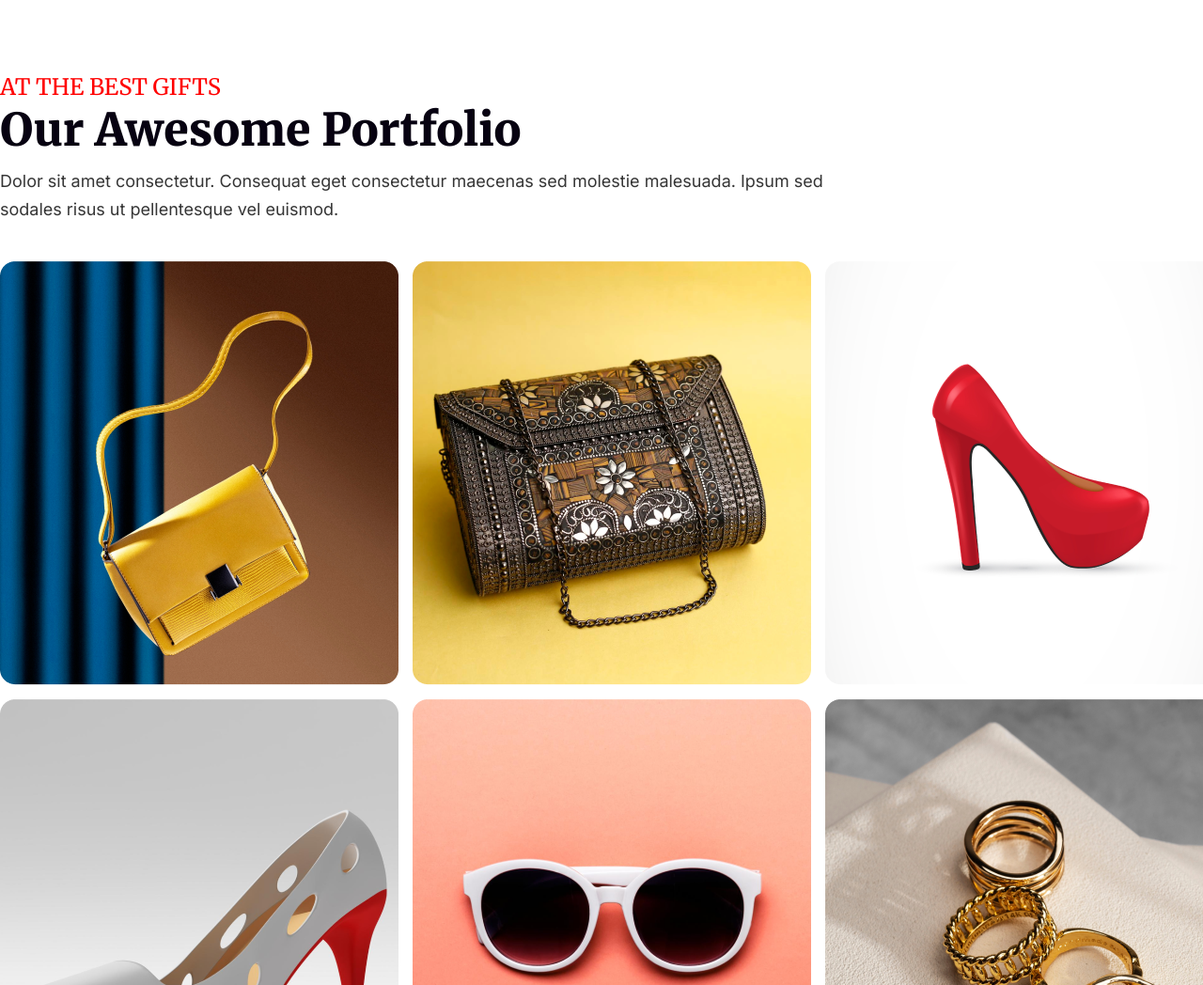
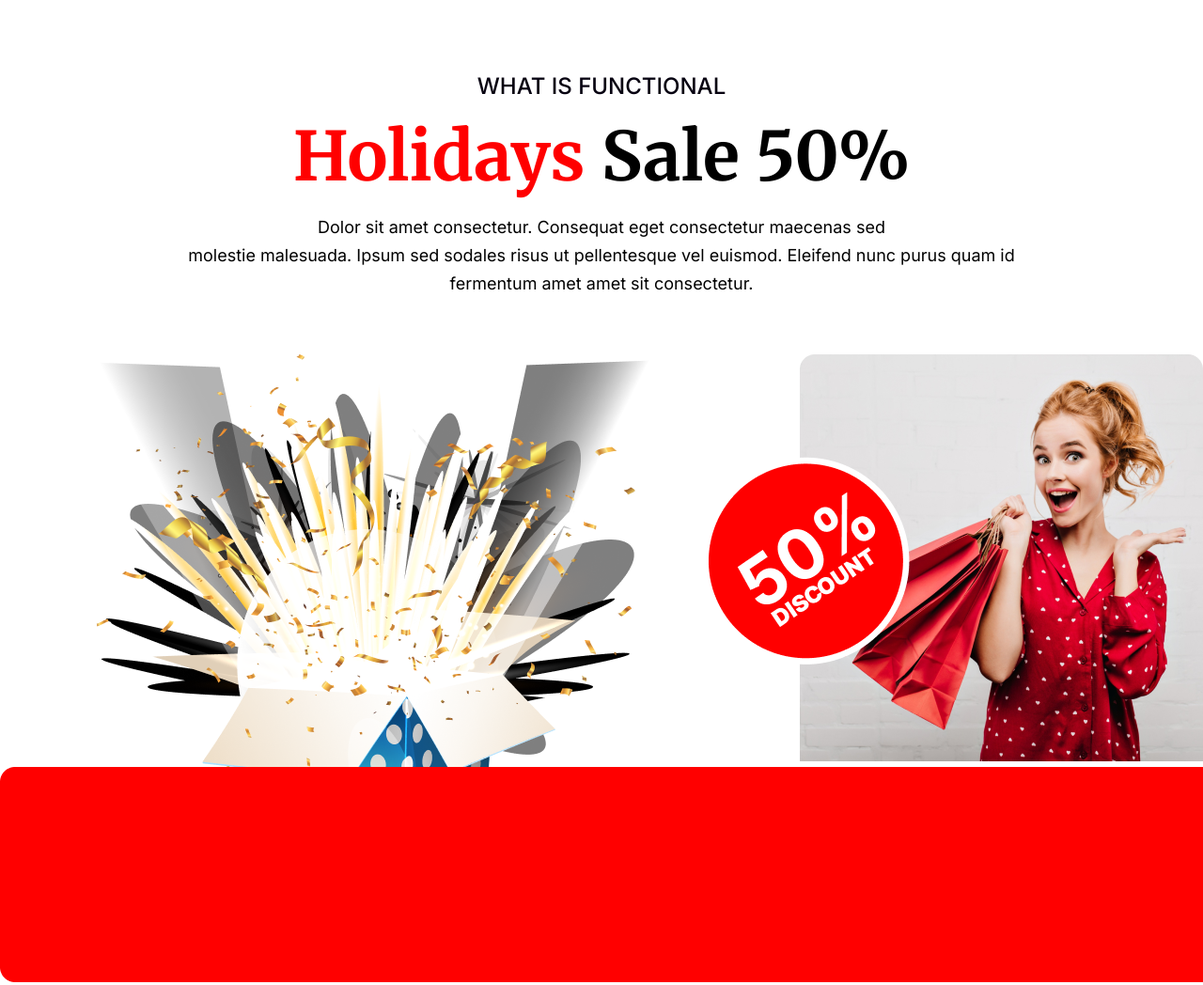
Before and after one commit to anait31/new-year-celebrations, a plain HTML site: page index.html in a window 1280 px wide. Shown: the part 3060-4108 px from the top of the page at 94% size. Drawn offline with Linux system fonts and the light colour scheme.

Commit message:
Semi Final

```diff
--- a/css/style.css
+++ b/css/style.css
@@ -277,7 +277,56 @@ ing-soon-items h5 {
 }
 
 /* =============================================================
-    8. Portfolio Section
+    8. Holiday Sale Section
+================================================================*/
+.sale-intro {
+    text-align: center;
+
+}
+.sale-intro h5 {
+    color: #070211;
+}
+.sale-intro h2 {
+    color: #F00;
+    margin: 15px 0;
+
+}
+.sale-intro span {
+    color: #000;
+}
+
+.sale-intro p {
+    color: #000;
+}
+
+.image-box {
+    position: relative;
+    margin-top: 60px;
+}
+
+.girl {
+    position: absolute;
+    top: 0;
+    right: 0;
+}
+.discount {
+    position: absolute;
+    top: 10%;
+    left: 55%;
+}
+.red-shape {
+    position: absolute;
+    right: 0;
+    bottom: 0;
+    left: 0;
+
+}
+.bonus-box {
+    z-index: -1;
+}
+
+/* =============================================================
+    9. Portfolio Section
 ================================================================*/
 .portfolio-info h5 {
     font-family: 'Merriweather', serif;
@@ -306,7 +355,7 @@ ing-soon-items h5 {
 }
 
 /* =============================================================
-    8. Subscribe Section
+    9. Subscribe Section
 ================================================================*/
 #subscribe .row {
     background: rgba(255, 0, 0, 0.05);
@@ -346,7 +395,7 @@ ing-soon-items h5 {
     margin-left: -5px;
 }
 /* =============================================================
-    9. Footer Section
+    10. Footer Section
 ================================================================*/
 footer {
     background-color: #070211;
--- a/index.html
+++ b/index.html
@@ -48,7 +48,8 @@
                 <div class="welcome-container">
                     <div class="welcome-items welcome-text-items">
                         <h3>Welcome to <br>midnight party</h3>
-                    <p>Dolor sit amet consectetur. Consequat eget consectetur maecenas sed molestie malesuada. Ipsum sed
+                        <p>Dolor sit amet consectetur. Consequat eget consectetur maecenas sed molestie malesuada. Ipsum
+                            sed
                             sodales risus ut pellentesque vel euismod. </p>
                         <a class="btn btn-full" href="#">Join Now</a>
                     </div>
@@ -83,7 +84,8 @@
                     <div class="coming-soon-items">
                         <h5>New Best Offer</h5>
                         <h4>Coming Soon</h4>
-                    <p>Dolor sit amet consectetur. Consequat eget consectetur maecenas sed molestie malesuada. Ipsum sed
+                        <p>Dolor sit amet consectetur. Consequat eget consectetur maecenas sed molestie malesuada. Ipsum
+                            sed
                             sodales risus ut pellentesque vel euismod. </p>
                     </div>
                     <div class="coming-soon-items">
@@ -100,6 +102,27 @@
             </div>
         </section>
         <!-- End Coming Soon Info Section -->
+
+        <!-- Start Holiday Sale Section -->
+        <section id="sale50">
+            <div class="row">
+                <div class="sale-intro">
+                    <h5>WHAT IS FUNCTIONAL</h5>
+                    <h2>Holidays <span>Sale 50%</span></h2>
+                    <p>Dolor sit amet consectetur. Consequat eget consectetur maecenas sed <br>
+                    molestie malesuada. Ipsum sed sodales risus ut pellentesque vel euismod. Eleifend nunc purus
+                    quam id <br> fermentum amet amet sit consectetur.</p>
+                </div>
+                <div class="image-box">
+                    <div><img class="girl" src="img/Rectangle 1.png" alt="Girl">
+                    <img class="discount" src="img/Group 44.png" alt="50%"></div>
+                    <img class="bonus-box" src="img/Group 75.png" alt="Bonus Box">
+                    <div><img class="red-shape" src="img/Rectangle 2.png" alt="Red Rectangle"></div>
+
+                </div>
+            </div>
+        </section>
+        <!-- End Holiday Sale Section -->
 
         <!-- End Portfolio Section -->
         <section id="portfolio">
```
Lines whose indentation alone changed are shown as unchanged.
